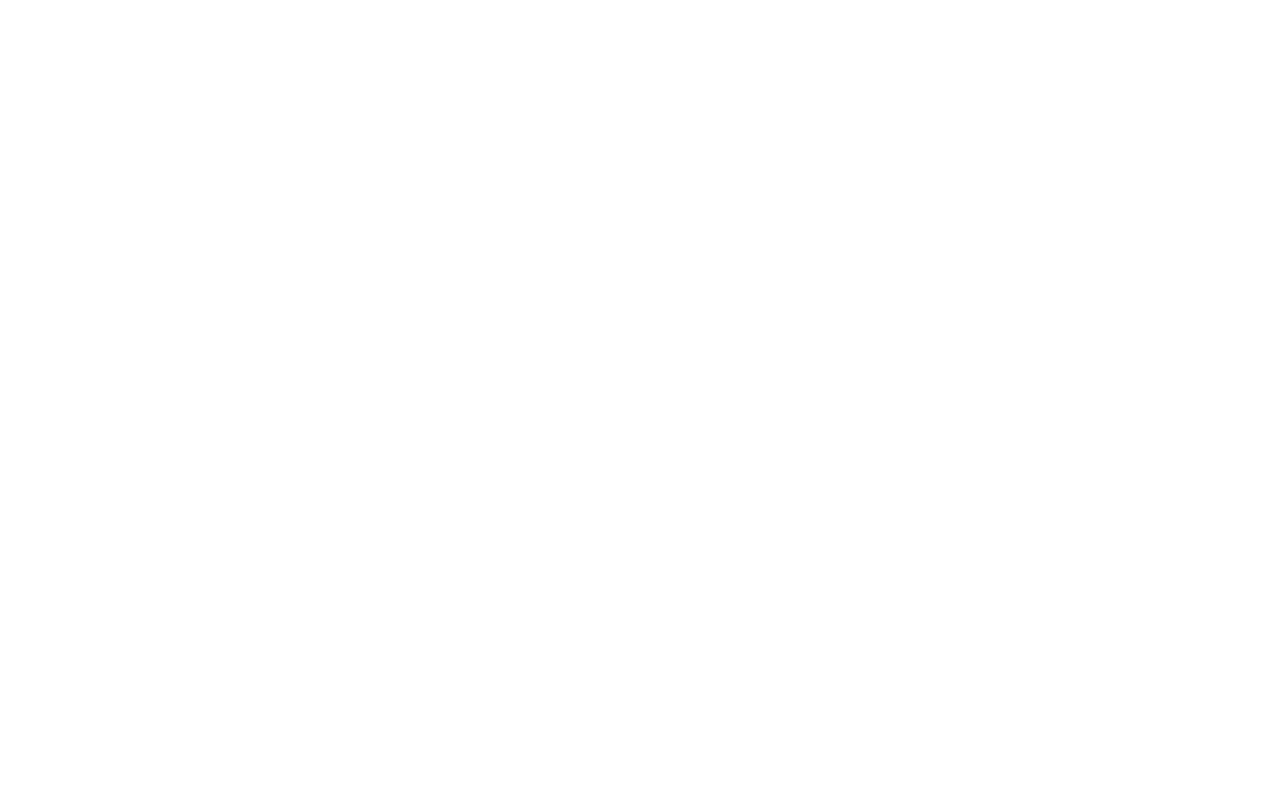
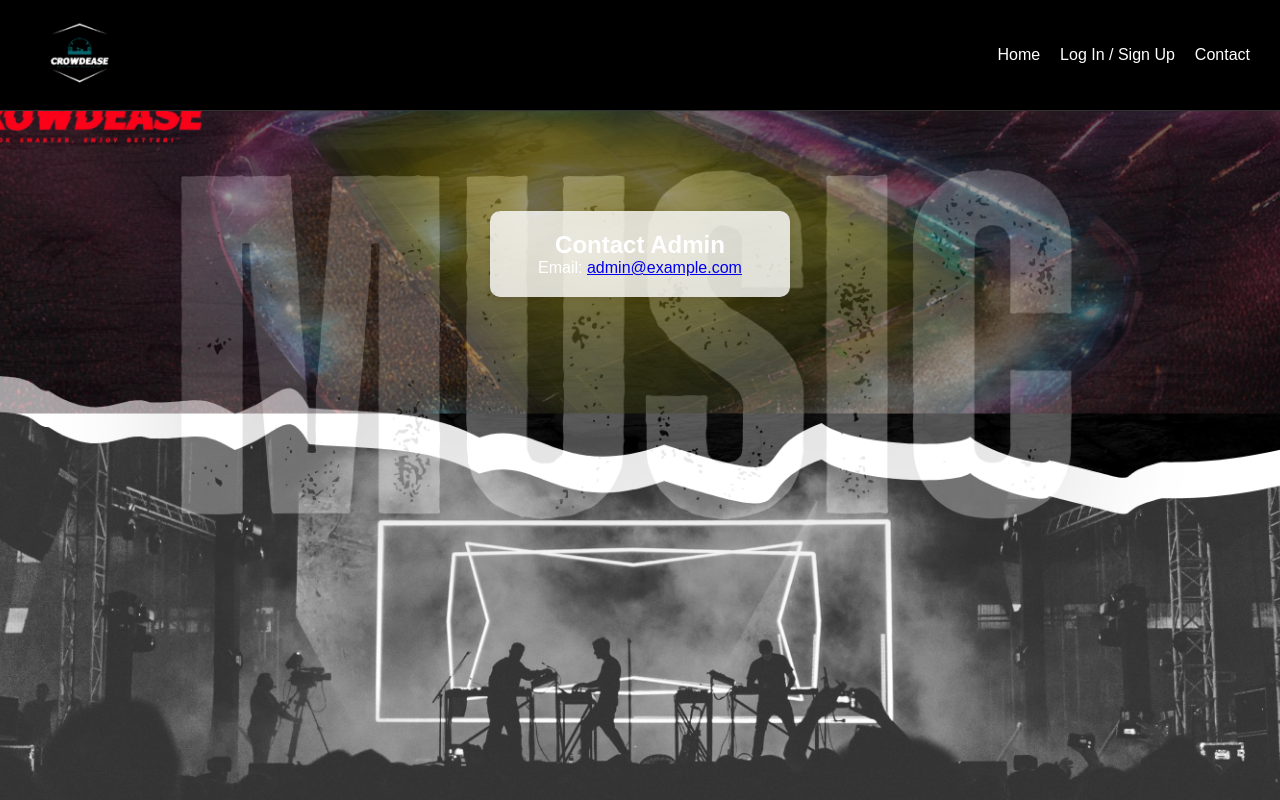
Before and after one commit to krishnajithkicha/Crowdease-frontend, a React (Create React App) app: page /contact in a window 1280 px wide. Before the commit this address had no page. Built offline with nearby package versions, Linux system fonts and the light colour scheme.

Commit message:
Added contactpage

```diff
--- a/src/App.js
+++ b/src/App.js
@@ -9,6 +9,7 @@
 import EventOrganizerPortal from "./pages/EventOrganizerPortal";
 import StaffPortal from "./pages/StaffPortal";
 import EventCreation from "./pages/EventCreation";
+import ContactPage from "./pages/ContactPage";
 import PrivateRoute from "./PrivateRoute";
 
 const RedirectBasedOnRole = () => {
@@ -89,6 +90,7 @@
                         }
                     />
                     <Route path="/" element={<HomePage />} />
+                    <Route path="/contact" element={<ContactPage />} />
                 </Routes>
             </AuthProvider>
         </Router>
--- /dev/null
+++ b/src/pages/ContactPage.js
@@ -0,0 +1,26 @@
+import React from "react";
+import "./HomePage.css"; // Reuse the same CSS for background styling
+import coverImage from "../assets/1.png"; // Same background
+
+function ContactPage() {
+    return (
+        <div className="cover-page" style={{ backgroundImage: `url(${coverImage})` }}>
+            <header className="header">
+                <div className="logo"></div>
+                <nav>
+                    <ul>
+                        <li><a href="/">Home</a></li>
+                        <li><a href="/login">Log In / Sign Up</a></li>
+                        <li><a href="/contact">Contact</a></li>
+                    </ul>
+                </nav>
+            </header>
+            <main className="contact-box">
+                <h2>Contact Admin</h2>
+                <p>Email: <a href="mailto:admin@example.com">admin@example.com</a></p>
+            </main>
+        </div>
+    );
+}
+
+export default ContactPage;
--- a/src/pages/HomePage.css
+++ b/src/pages/HomePage.css
@@ -70,3 +70,12 @@
     background: rgba(0, 0, 0, 0.5);
     z-index: 0;
 }
+.contact-box {
+    background: rgba(255, 255, 255, 0.8);
+    padding: 20px;
+    border-radius: 10px;
+    text-align: center;
+    width: 300px;
+    margin: 100px auto;
+    box-shadow: 0px 4px 6px rgba(0, 0, 0, 0.1);
+}
```
